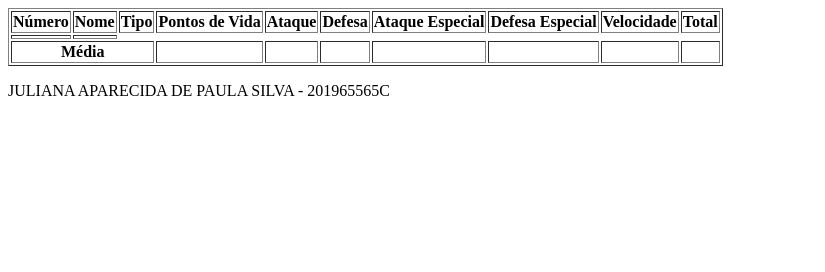
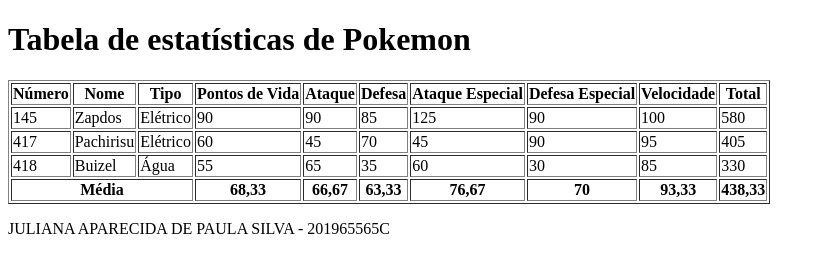
Before and after one commit to ufjf-dcc121/dcc121-2021-1er-atv4-julianapsilva, a plain HTML site: page index.html in a window 1280 px wide. Shown: the whole page, without its empty margins (0-825 px from the left). Drawn offline with Linux system fonts and the light colour scheme.

Commit message:
adiciona os dados dos pokemons e medias

```diff
--- a/index.html
+++ b/index.html
@@ -7,6 +7,7 @@
     <title>Tabela - Pokemon</title>
 </head>
 <body>
+    <h1>Tabela de estatísticas de Pokemon</h1>
     <table border="1">
   <thead>
     <tr>
@@ -25,21 +26,56 @@
 
   <tbody>
     <tr>
-      <td></td>
-      <td></td>
+      <td>145</td>
+      <td>Zapdos</td>
+      <td>Elétrico</td>
+      <td>90</td>
+      <td>90</td>
+      <td>85</td>
+      <td>125</td>
+      <td>90</td>
+      <td>100</td>
+      <td>580</td>
     </tr>
+
+    <tr>
+      <td>417</td>
+      <td>Pachirisu</td>
+      <td>Elétrico</td>
+      <td>60</td>
+      <td>45</td>
+      <td>70</td>
+      <td>45</td>
+      <td>90</td>
+      <td>95</td>
+      <td>405</td>
+    </tr>
+
+    <tr>
+      <td>418</td>
+      <td>Buizel</td>
+      <td>Água</td>
+      <td>55</td>
+      <td>65</td>
+      <td>35</td>
+      <td>60</td>
+      <td>30</td>
+      <td>85</td>
+      <td>330</td>
+    </tr>
+
   </tbody>
 
     <tfoot>
     <tr>
        <th colspan="3">Média</th>
-        <th></th>
-        <th></th>
-        <th></th>
-        <th></th>
-        <th></th>
-        <th></th>
-        <th></th>
+        <th>68,33</th>
+        <th>66,67</th>
+        <th>63,33</th>
+        <th>76,67</th>
+        <th>70</th>
+        <th>93,33</th>
+        <th>438,33</th>
     </tr>
   </tfoot>
 </table>
```
